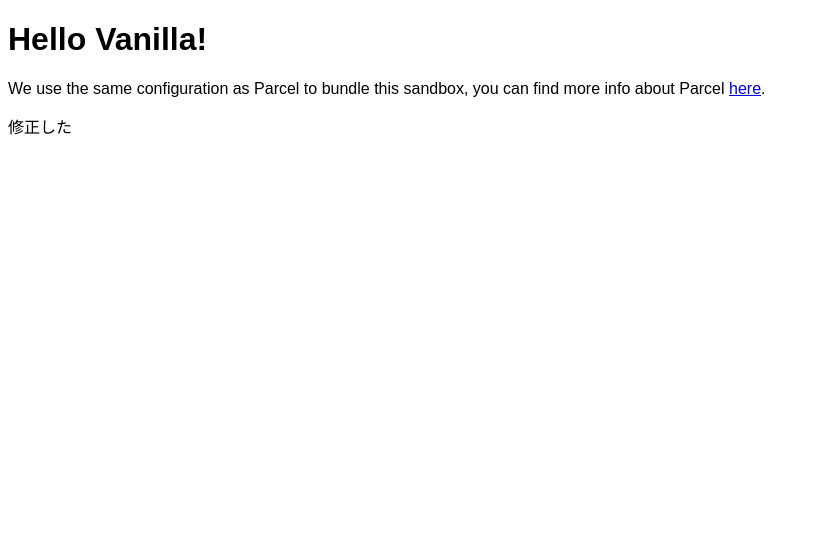
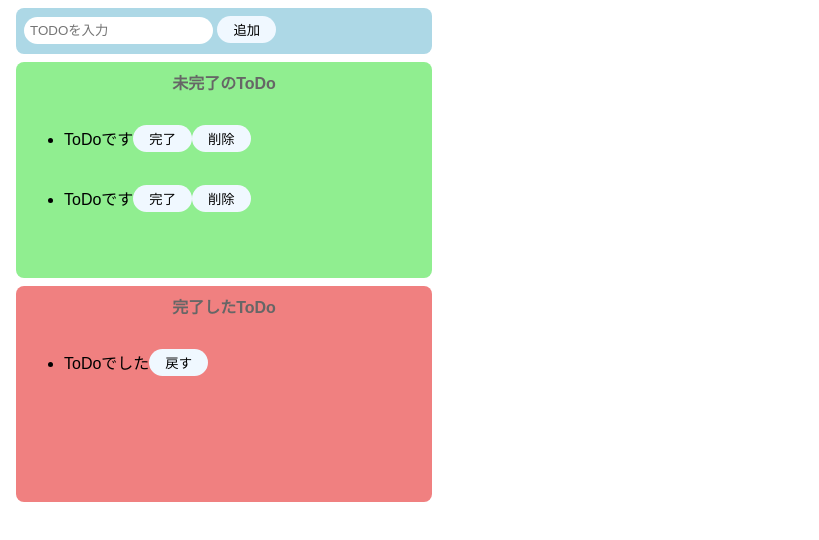
Before and after one commit to nakamura224/todoList_java, a website built with Parcel: page index.html in a window 1280 px wide. Shown: the whole page, without its empty margins (0-819 px from the left). Built offline with nearby package versions, Linux system fonts and the light colour scheme.

Commit message:
変更しました

```diff
--- a/index.html
+++ b/index.html
@@ -1,13 +1,48 @@
 <!DOCTYPE html>
 <html>
   <head>
-    <title>Parcel Sandbox</title>
+    <title>ToDoList javascript</title>
     <meta charset="UTF-8" />
   </head>
 
   <body>
-    <div id="app"></div>
-    <p>修正した</p>
+    <div class="input-area">
+      <input placeholder="TODOを入力" />
+      <button>追加</button>
+    </div>
+
+    <div class="imcomplete-area">
+      <p class="title">未完了のToDo</p>
+      <ul>
+        <li>
+          <div class="list-row">
+            <p>ToDoです</p>
+            <button>完了</button>
+            <button>削除</button>
+          </div>
+        </li>
+
+        <li>
+          <div class="list-row">
+            <p>ToDoです</p>
+            <button>完了</button>
+            <button>削除</button>
+          </div>
+        </li>
+      </ul>
+    </div>
+
+    <div class="complete-area">
+      <p class="title">完了したToDo</p>
+      <ul>
+        <li>
+          <div class="list-row">
+            <p>ToDoでした</p>
+            <button>戻す</button>
+          </div>
+        </li>
+      </ul>
+    </div>
     <script src="src/index.js"></script>
   </body>
 </html>
--- a/src/index.js
+++ b/src/index.js
@@ -1,10 +1 @@
 import "./styles.css";
-
-document.getElementById("app").innerHTML = `
-<h1>Hello Vanilla!</h1>
-<div>
-  We use the same configuration as Parcel to bundle this sandbox, you can find more
-  info about Parcel
-  <a href="https://parceljs.org" target="_blank" rel="noopener noreferrer">here</a>.
-</div>
-`;
--- a/src/styles.css
+++ b/src/styles.css
@@ -1,3 +1,58 @@
 body {
   font-family: sans-serif;
 }
+input {
+  border-radius: 16px;
+  border: none;
+  padding: 6px;
+  outline: none;
+}
+button {
+  border-radius: 16px;
+  border: none;
+  padding: 4px 16px;
+  background-color: aliceblue;
+}
+button:hover {
+  background-color: olive;
+  color: #fff;
+  cursor: pointer;
+}
+li {
+  margin-right: 8px;
+}
+.input-area {
+  background-color: lightblue;
+  width: 400px;
+  height: 30px;
+  padding: 8px;
+  margin: 8px;
+  border-radius: 8px;
+}
+.imcomplete-area {
+  background-color: lightgreen;
+  width: 400px;
+  min-height: 200px;
+  padding: 8px;
+  margin: 8px;
+  border-radius: 8px;
+}
+.complete-area {
+  background-color: lightcoral;
+  width: 400px;
+  min-height: 200px;
+  padding: 8px;
+  margin: 8px;
+  border-radius: 8px;
+}
+.title {
+  text-align: center;
+  margin-top: 0;
+  font-weight: bold;
+  color: #666;
+}
+.list-row {
+  display: flex;
+  align-items: center;
+  padding-bottom: 4px;
+}
```
